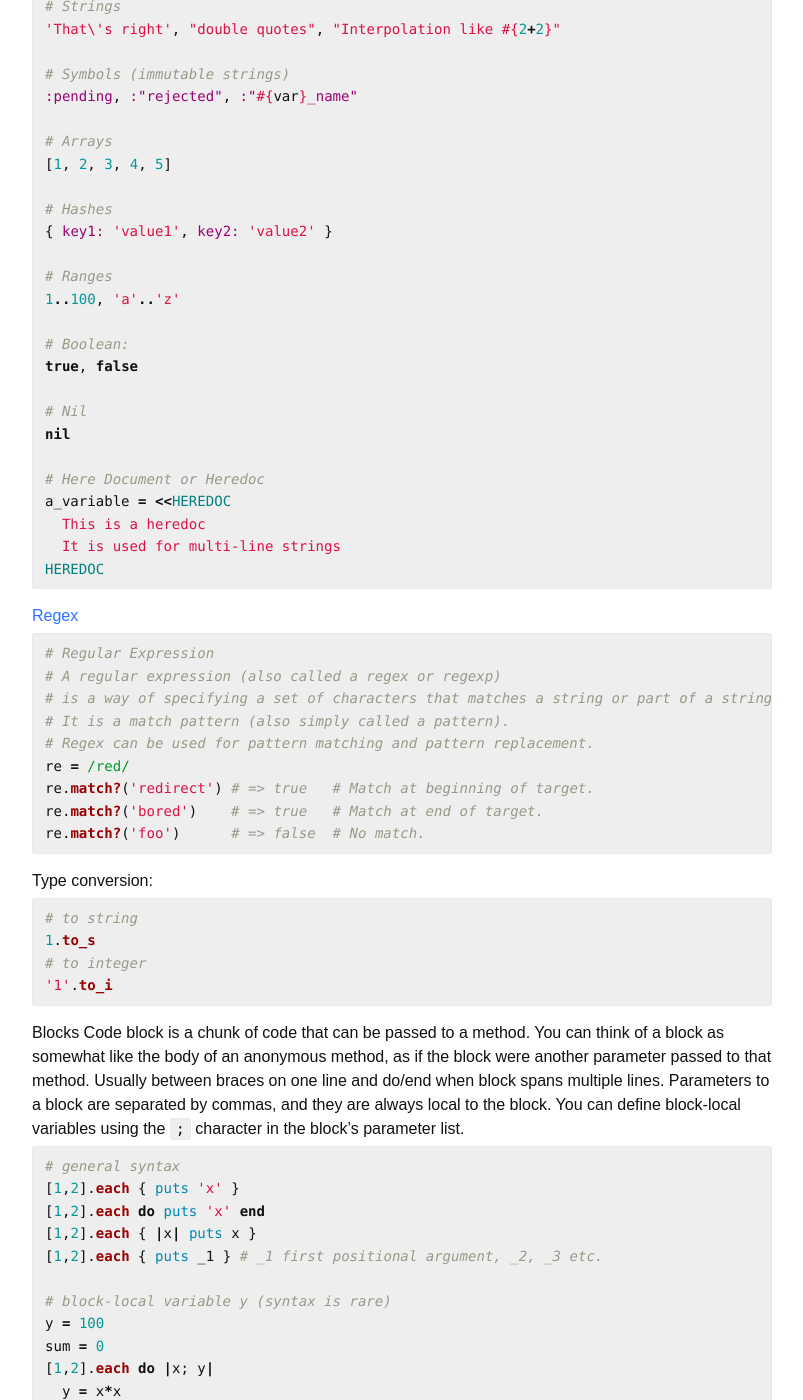
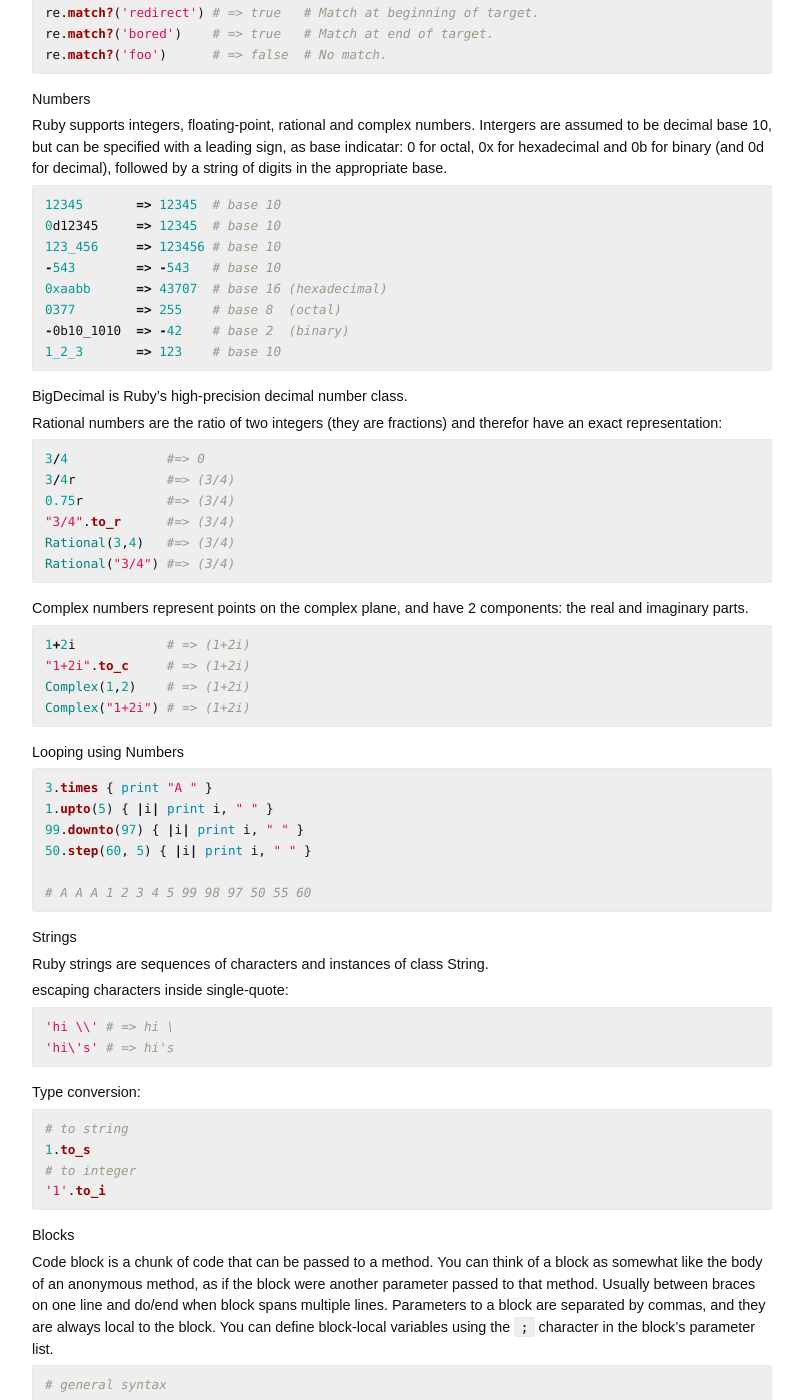
Before and after one commit to roberthopman/roberthopman.github.io, a Jekyll site: the page built from syntax.md, in a window 1280 px wide and 1400 px high, scrolled down 4849 px. Shown: the whole window, without its empty margins (238-1041 px from the left). Built offline with Jekyll 4.4.1, drawn with Linux system fonts in a browser that asks for light colours; some of the changed text lies outside the part shown.

Commit message:
Add numbers

````diff
--- a/_sass/minima/custom-styles.scss
+++ b/_sass/minima/custom-styles.scss
@@ -5,6 +5,10 @@
 .site-header, .page-content, .site-footer {
   background-color: #fff;
   font-family: 'Arial', 'Courier New', Courier, monospace;
+}
+
+.page-content {
+  font-size: 0.9rem;
 }
 
 hr {
--- a/rules.md
+++ b/syntax.md
@@ -60,7 +43,8 @@
 
 #### Debugging
 <hr>
-For debugging use `p` instead of `puts`.
+
+For debugging use `p` instead of `puts`:
 - `p` (print the value of the expression, including the value of the expression)
 - `pp` (pretty print the value of the expression)
 - `print` (prints without trailing new line)
@@ -206,8 +190,8 @@
 
 #### Literals
 <hr>
+
 [https://docs.ruby-lang.org/en/master/syntax/literals_rdoc.html](https://docs.ruby-lang.org/en/master/syntax/literals_rdoc.html)
-
 
 A literal is any notation that lets you represent a fixed value in source code.
 
@@ -257,6 +241,59 @@
 re.match?('foo')      # => false  # No match.
 ```
 
+#### Numbers
+Ruby supports integers, floating-point, rational and complex numbers. Intergers are assumed to be decimal base 10, but can be specified with a leading sign, as base indicatar: 0 for octal, 0x for hexadecimal and 0b for binary (and 0d for decimal), followed by a string of digits in the appropriate base.
+
+```ruby
+12345       => 12345  # base 10
+0d12345     => 12345  # base 10
+123_456     => 123456 # base 10
+-543        => -543   # base 10
+0xaabb      => 43707  # base 16 (hexadecimal)
+0377        => 255    # base 8  (octal)
+-0b10_1010  => -42    # base 2  (binary)
+1_2_3       => 123    # base 10
+```
+
+BigDecimal is Ruby's high-precision decimal number class.
+
+Rational numbers are the ratio of two integers (they are fractions) and therefor have an exact representation:
+```ruby
+3/4             #=> 0
+3/4r            #=> (3/4)
+0.75r           #=> (3/4)
+"3/4".to_r      #=> (3/4)
+Rational(3,4)   #=> (3/4)
+Rational("3/4") #=> (3/4)
+```
+Complex numbers represent points on the complex plane, and have 2 components: the real and imaginary parts.
+```ruby
+1+2i            # => (1+2i)
+"1+2i".to_c     # => (1+2i)
+Complex(1,2)    # => (1+2i)
+Complex("1+2i") # => (1+2i)
+```
+
+Looping using Numbers
+```ruby
+3.times { print "A " }
+1.upto(5) { |i| print i, " " }
+99.downto(97) { |i| print i, " " }
+50.step(60, 5) { |i| print i, " " }
+
+# A A A 1 2 3 4 5 99 98 97 50 55 60
+```
+
+
+#### Strings
+Ruby strings are sequences of characters and instances of class String.
+
+escaping characters inside single-quote:
+```ruby
+'hi \\' # => hi \
+'hi\'s' # => hi's
+```
+
 Type conversion:
 ```ruby
 # to string
@@ -265,7 +302,7 @@
 '1'.to_i
 ```
 
-Blocks
+#### Blocks
 Code block is a chunk of code that can be passed to a method. You can think of a block as somewhat like the body of an anonymous method, as if the block were another parameter passed to that method. Usually between braces on one line and do/end when block spans multiple lines. Parameters to a block are separated by commas, and they are always local to the block. You can define block-local variables using the `;` character in the block's parameter list.
 
 ```ruby
@@ -406,7 +443,6 @@
 
 [https://ruby-doc.org/3.3.4/syntax/control_expressions_rdoc.html](https://ruby-doc.org/3.3.4/syntax/control_expressions_rdoc.html)
 
-
 Conditional branches:
 ```ruby
 # if/elsif/else
@@ -442,6 +478,7 @@
 Loops:
 
 [https://ruby-doc.org/3.3.4/Kernel.html#method-i-loop](https://ruby-doc.org/3.3.4/Kernel.html#method-i-loop)
+
 ```ruby
 # a method defined in Kernel, but it looks like a control structure.
 # loop
@@ -1055,7 +1092,8 @@
 ```
 
 ## Override methods:
-```
+
+```ruby
 def Child
   def initialize(name)
     @name = name
@@ -1254,9 +1292,31 @@
 end
 ```
 
-
-
 ----
 
 Abbreviations:
 - CSV = Comma Separated Values
+
+----
+
+Besides the syntax, we can have general guidelines to describe common knowledge.
+
+# General rules
+
+- Limit lines to 80 characters.
+- Pass no more than four parameters into a method. Hash options are parameters.
+- Methods can be no longer than five lines of code.
+- Classes can be no longer than one hundred lines of code.
+- Controllers can instantiate only one object. Therefore, views can only know about one instance variable and views should only send messages to that object (@object.collaborator.value is not allowed).
+
+
+# References
+
+- [https://github.com/hopsoft/rails_standards/tree/rails-4-X](https://github.com/hopsoft/rails_standards/tree/rails-4-X)
+- [https://github.com/leahneukirchen/styleguide/blob/master/RUBY-STYLE](https://github.com/leahneukirchen/styleguide/blob/master/RUBY-STYLE)
+- [https://github.com/thoughtbot/guides/blob/main/ruby/README.md](https://github.com/thoughtbot/guides/blob/main/ruby/README.md)
+- [https://thoughtbot.com/blog/sandi-metz-rules-for-developers#only-instantiate-one-object-in-the-controller](https://thoughtbot.com/blog/sandi-metz-rules-for-developers#only-instantiate-one-object-in-the-controller)
+- [https://zenspider.com/ruby/quickref.html](https://zenspider.com/ruby/quickref.html)
+- [ruby styleguide](https://github.com/rubocop/ruby-style-guide)
+- [rails styleguide](https://github.com/rubocop/rails-style-guide)
+- [cookpad styleguide](https://github.com/cookpad/styleguide/blob/master/ruby.en.md)
````
Also changed, not shown: other parts of syntax.md (+3 -20 lines), til.md (+6 -3 lines).
